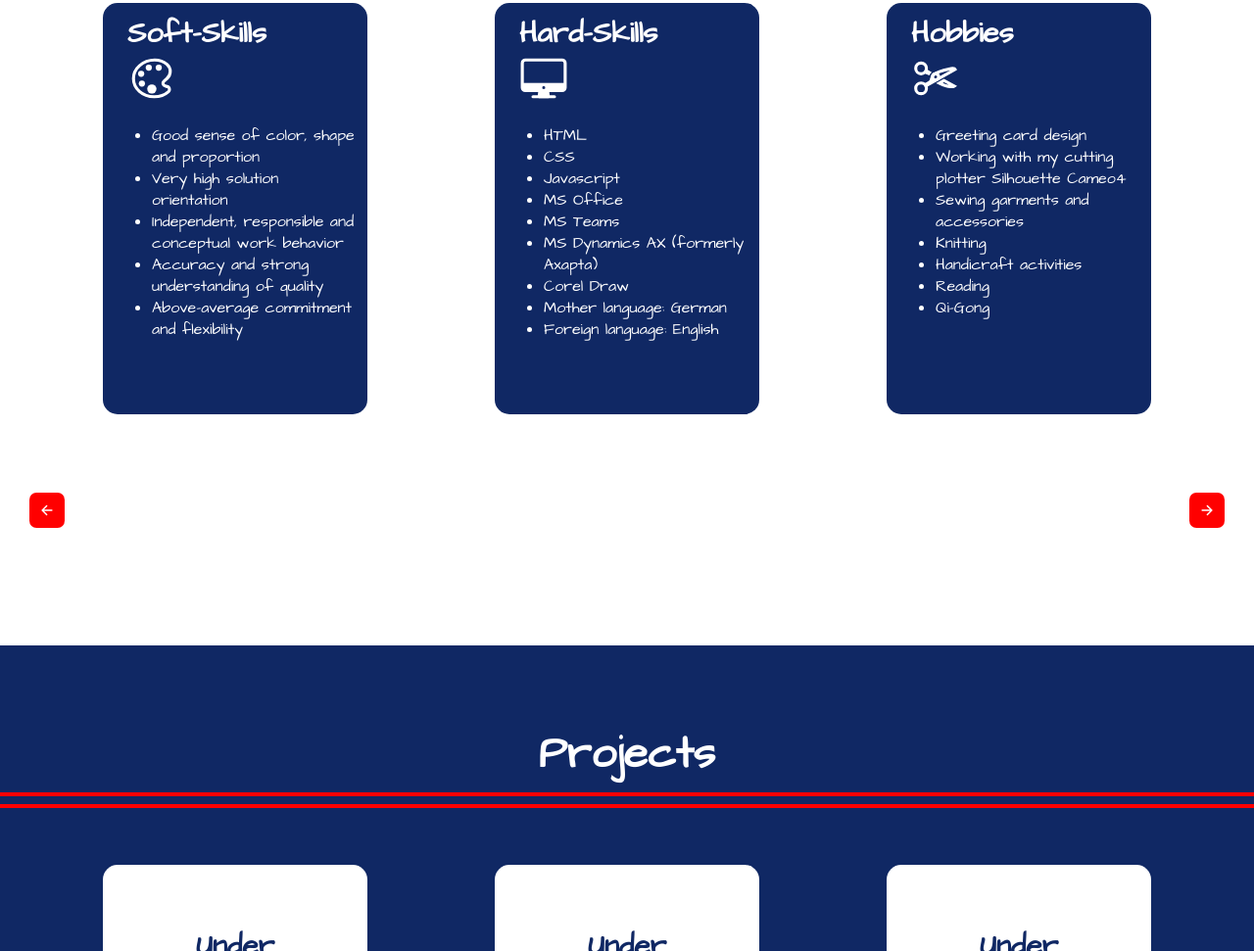
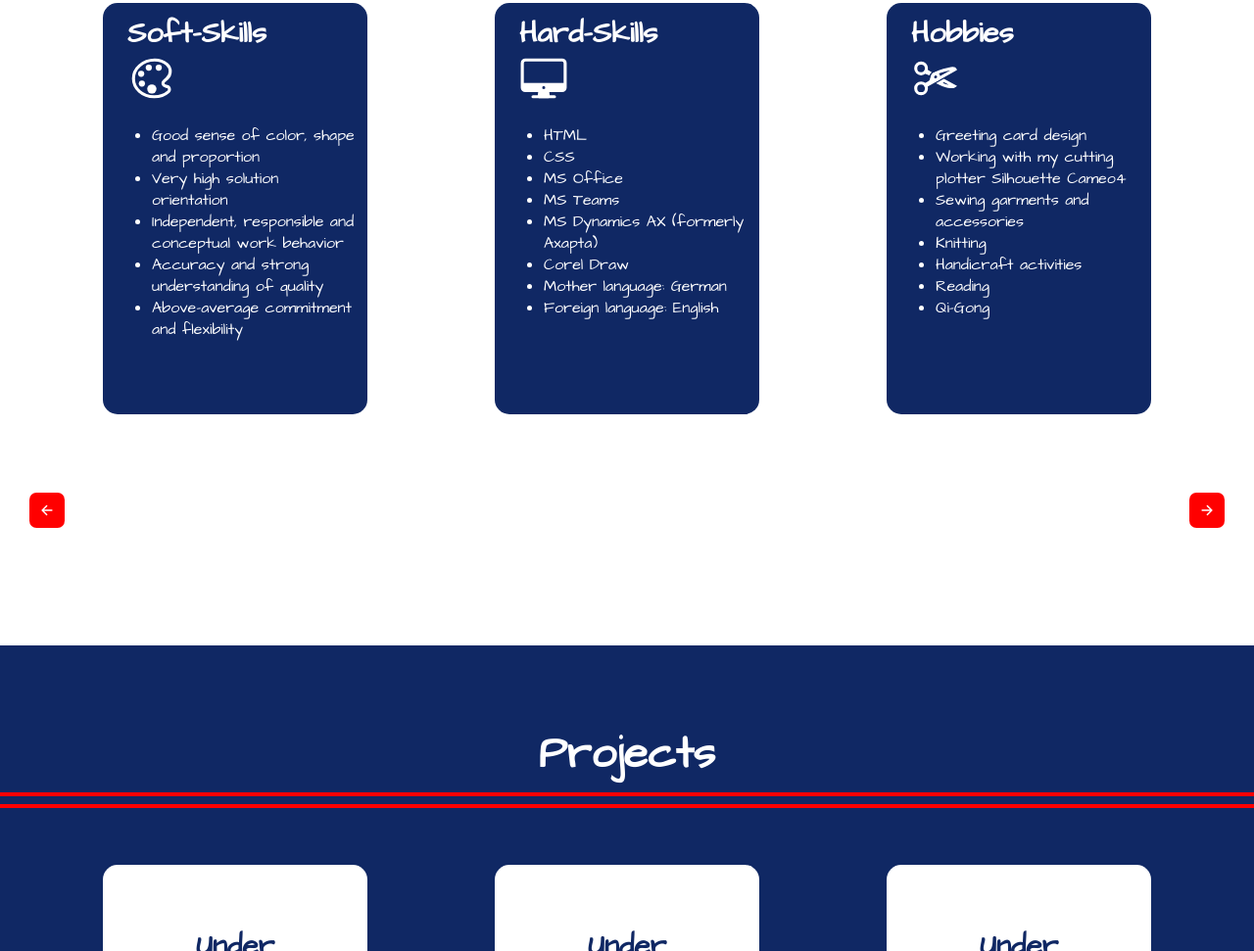
Before and after one commit to CarolaZapp/Project-Orientation-Course-2022, a plain HTML site: page index.html in a window 1280 px wide. Shown: the part 2099-3070 px from the top of the page at 98% size. Drawn offline with nearby package versions, Linux system fonts and the light colour scheme; a web font is replaced by a local one.

Commit message:
update skills

```diff
--- a/index.html
+++ b/index.html
@@ -111,7 +111,6 @@
                         <ul>
                             <li>HTML</li>
                             <li>CSS</li>
-                            <li>Javascript</li>
                             <li>MS Office</li>
                             <li>MS Teams</li>
                             <li>MS Dynamics AX (formerly Axapta)</li>
```
